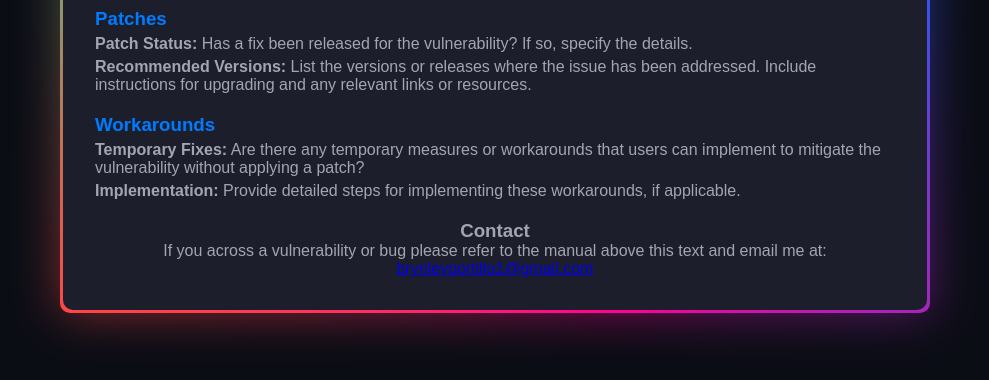
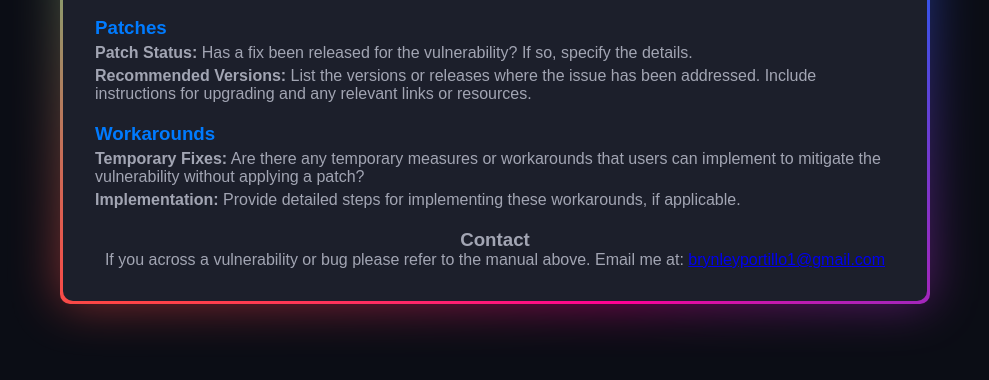
Before and after one commit to Atelloblue/About-Me-Atelloblue, a plain HTML site: page index.html in a window 1280 px wide. Shown: the part 324-704 px from the top of the page, without its empty margins (145-1134 px from the left). Drawn offline with Linux system fonts and the light colour scheme.

Commit message:
Update index.html

```diff
--- a/index.html
+++ b/index.html
@@ -102,7 +102,7 @@
 
         <div class="contact-info">
             <h3>Contact</h3>
-            <p>If you across a vulnerability or bug please refer to the manual above this text and email me at: <a href="mailto:brynleyportillo1@gmail.com">brynleyportillo1@gmail.com</a></p>
+            <p>If you across a vulnerability or bug please refer to the manual above. Email me at: <a href="mailto:brynleyportillo1@gmail.com">brynleyportillo1@gmail.com</a></p>
         </div>
     </div>
 </body>
```
